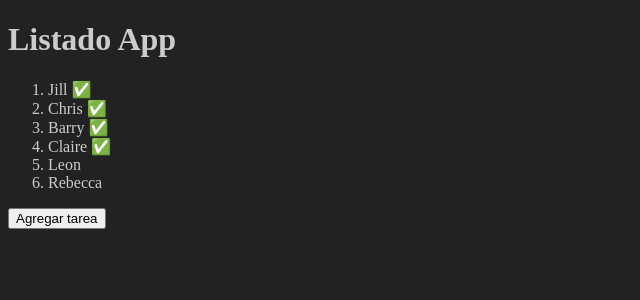
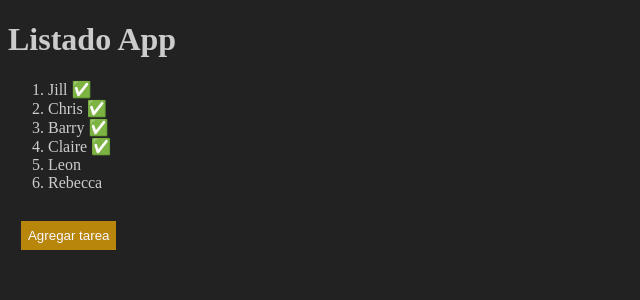
Before and after one commit to blonder413/primer-proyecto-react, a React (Vite) app: page / in a window 1280 px wide. Shown: the top 300 px of the page, without its empty margins (0-640 px from the left). Built offline with nearby package versions, Linux system fonts and the light colour scheme.

Commit message:
className

```diff
--- a/src/ListadoMap.jsx
+++ b/src/ListadoMap.jsx
@@ -37,7 +37,7 @@ export const ListadoMap = () => {
                     ></Items>
                 ))}
             </ol>
-            <button onClick={() => agregarTarea()}>Agregar tarea</button>
+            <button className="btn btn-primary" onClick={() => agregarTarea()}>Agregar tarea</button>
         </>
     );
 };
--- a/src/estilos.css
+++ b/src/estilos.css
@@ -2,3 +2,20 @@ body {
     background-color: #222;
     color: #ccc;
 }
+
+.btn {
+    border: 0;
+    display: inline-block;
+    margin: 1em;
+    padding: .5em;
+}
+
+.btn-primary {
+    background-color: darkgoldenrod;
+    color:ghostwhite;
+}
+
+.btn-primary:hover {
+    background-color: goldenrod;
+    cursor: pointer;
+}
```
